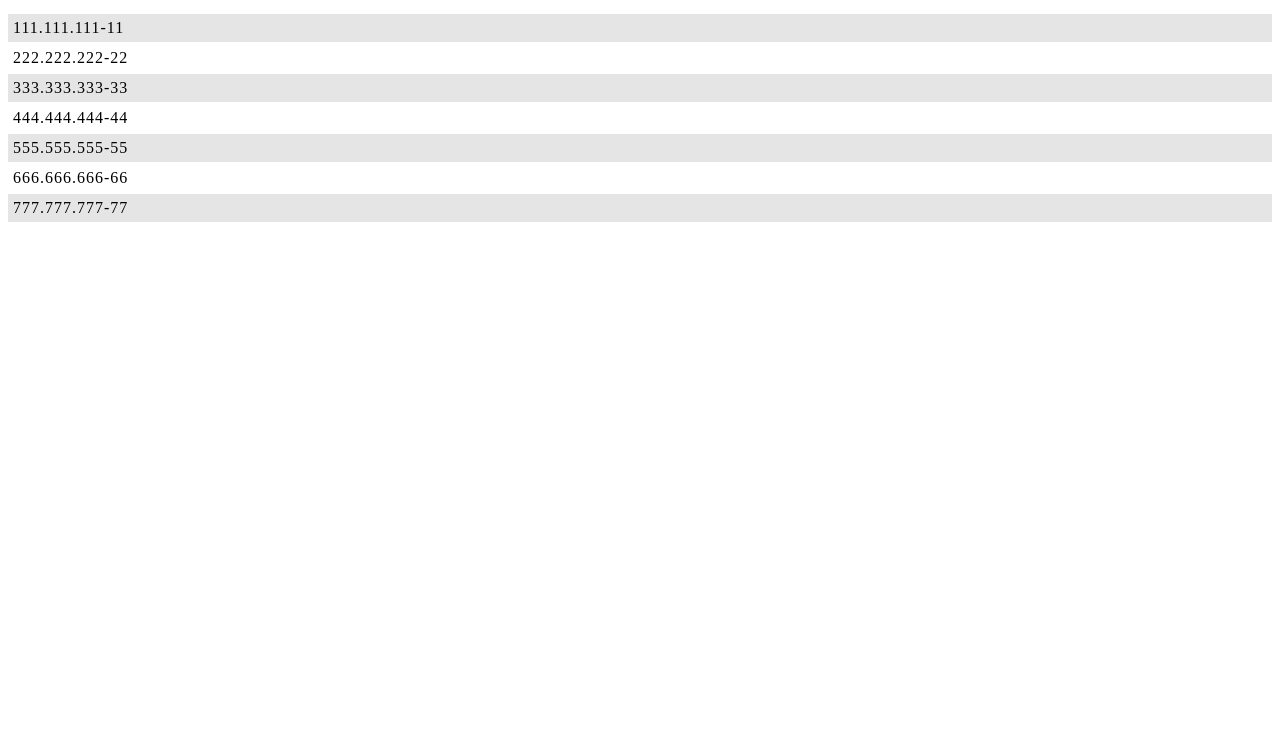
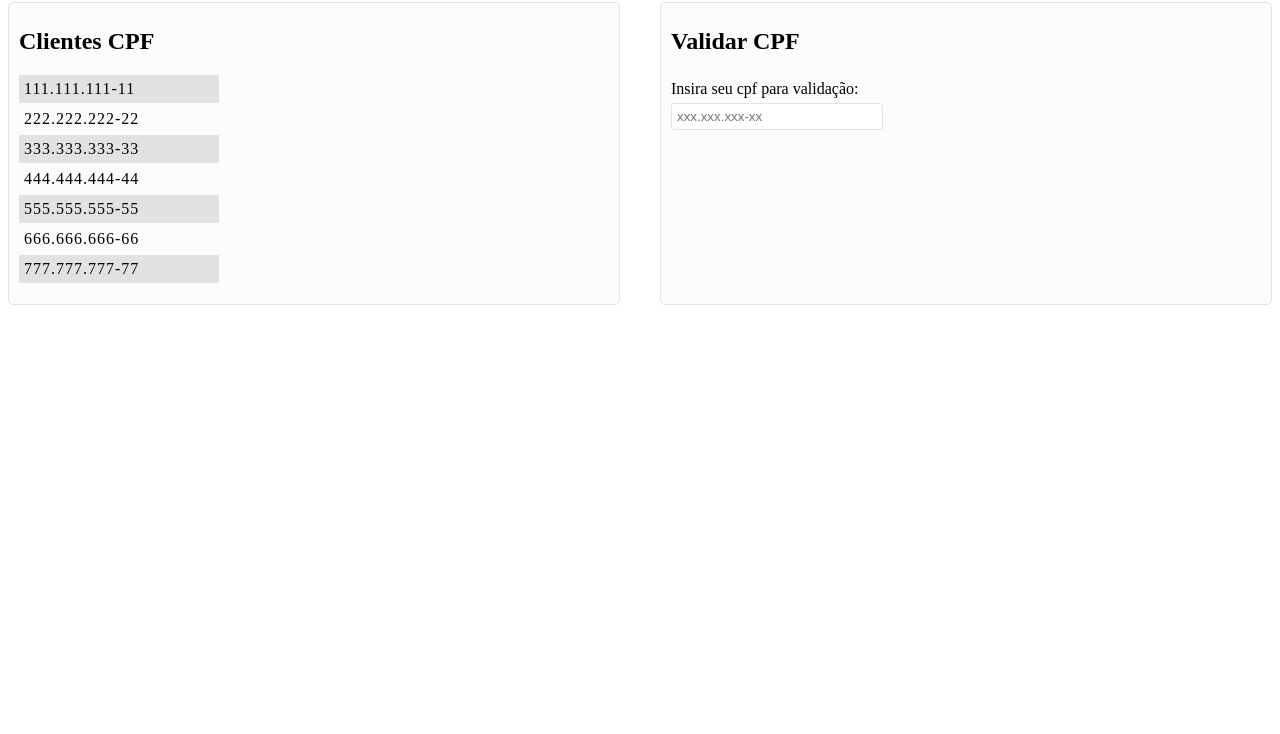
Before and after one commit to jaogui/regexCPF, a plain HTML site: page index.html in a window 1280 px wide. Shown: the part 66-800 px from the top of the page. Drawn offline with Linux system fonts and the light colour scheme.

Commit message:
html para validar cpf

```diff
--- a/index.html
+++ b/index.html
@@ -10,6 +10,8 @@
 </head>
 
 <body>
+    <div>
+        <section>
             <h1>Clientes CPF</h1>
             <ul class="list-cpf">
                 <li>111.111.111-11</li>
@@ -20,6 +22,19 @@
                 <li>666666.666-66</li>
                 <li>777.777.777.77</li>
             </ul>
+        </section>
+
+
+        <section>
+            <form>
+                <h1>Validar CPF</h1>
+                <label for="inputCPF">Insira seu cpf para validação:</label>
+                <input type="text" id="inputCPF" placeholder="xxx.xxx.xxx-xx">
+            </form>
+
+        </section>
+    </div>
+
     <script src="script.js"></script>
 </body>
 
--- a/script.js
+++ b/script.js
@@ -1,5 +1,6 @@
 const itemsCPF = document.querySelectorAll(".list-cpf li");
 // console.log(itemsCPF);
+
 
 
 //Formata CPF
@@ -9,11 +10,13 @@ function captureText([...elements]) {
     return elements.map((element) => element.innerText);
 }
 
+
 //Limpa CPF
 //Limpa todos caracteres dos números
 const cleanCPF = (cpf) => {
     return cpf.replace(/\D/g, "");
 };
+
 
 //Formata CPF
 //Captura sequência de 3 números e por último de 2 números e substitui com o parâmetro definido em replace
@@ -21,12 +24,12 @@ const formatCPF = (cpf) => {
     return cpf.replace(/(\d{3})(\d{3})(\d{3})(\d{2})/g, "$1.$2.$3-$4");
 };
 
+
 //BuildCPF
 //Executa aconstrução do cpf.
 const buildCPFS = (cpfs) => {
     return cpfs.map(cleanCPF).map(formatCPF);
 };
-
 
 const insertCPF = (listaCPF) => {
     const cpfs = captureText(listaCPF);
--- a/styles.css
+++ b/styles.css
@@ -1,12 +1,45 @@
+body {
+    font-family: "IBM Plex Mono";
+    padding: 60px 0px;
+}
+
+body div {
+    display: flex;
+    justify-content: space-between;
+    gap: 40px;
+}
+
+body div section {
+    width: 100%;
+    border: 1px solid #e3e3e3;
+    padding: 5px 10px;
+    border-radius: 5px;
+    background-color: rgba(227, 227, 227, 0.101);
+}
+
+section form {
+    display: flex;
+    flex-direction: column;
+    gap: 5px;
+}
+
+section form input {
+    max-width: 200px;
+    padding: 5px;
+    border-radius: 3px;
+    border: 1px solid #e3e3e3;
+}
+
 ul {
     padding: unset;
     display: flex;
     flex-direction: column;
     gap: 2px;
+    width: 100%;
+    max-width: 200px;
 }
 
 li {
-    font-family: 'IBM Plex Mono';
     list-style: none;
     padding: 5px 5px 5px 5px;
     letter-spacing: 1px;
@@ -15,5 +48,5 @@ li {
 }
 
 li:nth-of-type(odd) {
-    background: rgba(0, 0, 0, .1);
+    background: rgba(0, 0, 0, 0.1);
 }
```
Lines whose indentation alone changed are shown as unchanged.
